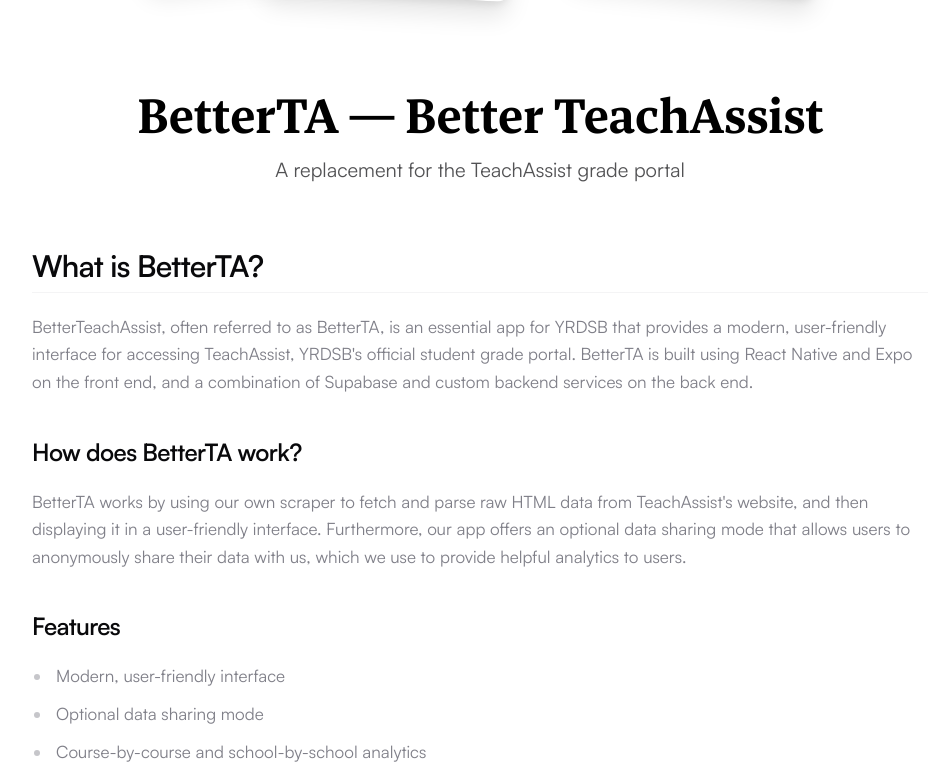
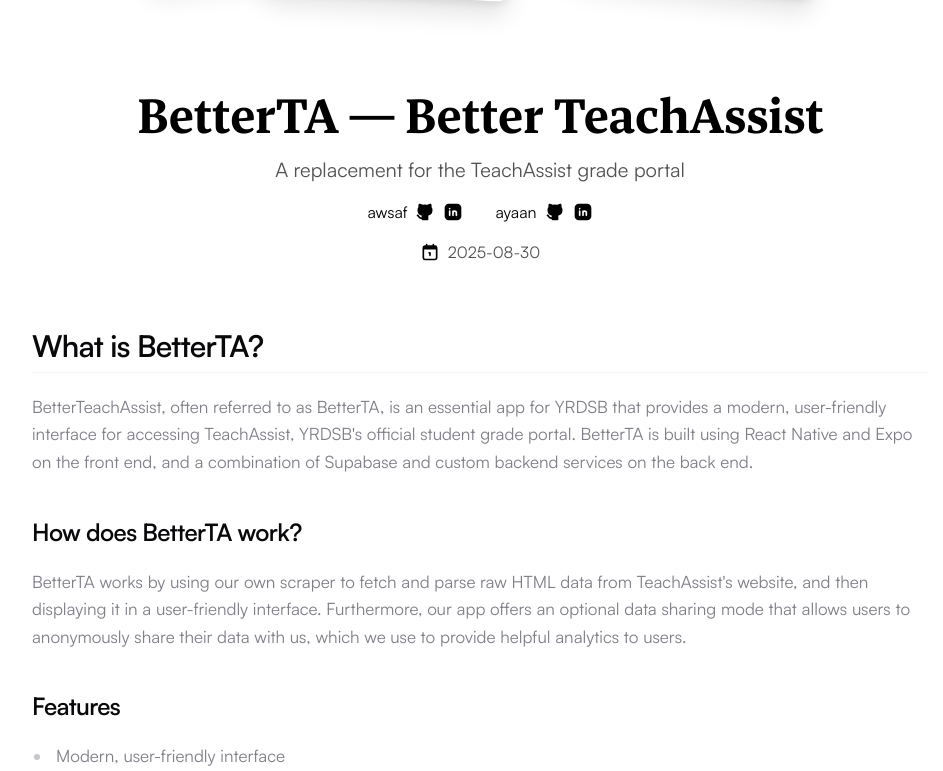
Before and after one commit to CDX-1/portfolio, a Next.js app: page /projects/betterta in a window 1280 px wide. Shown: the part 789-1560 px from the top of the page, without its empty margins (160-1103 px from the left). Built offline with nearby package versions, Linux system fonts and the light colour scheme.

Commit message:
added more metadata to project header

```diff
--- a/src/app/projects/[slug]/page.tsx
+++ b/src/app/projects/[slug]/page.tsx
@@ -2,6 +2,8 @@
 import { MDXRemote } from "next-mdx-remote/rsc";
 import { Metadata } from "next";
 import Image from "next/image";
+import { IconBrandGithubFilled, IconBrandLinkedinFilled, IconCalendarFilled, IconLinkFilled, IconMapPinFilled } from "@tabler/icons-react";
+import Link from "next/link";
 
 export async function generateStaticParams() {
     const projects = getAllProjects();
@@ -91,9 +93,59 @@
                     <h1 className="text-4xl md:text-5xl font-semibold font-bespoke tracking-tight">
                         {meta.title}
                     </h1>
+
                     <p className="text-lg md:text-xl text-foreground/70 max-w-2xl mx-auto">
                         {meta.description}
                     </p>
+
+                    <div className="flex justify-center items-center gap-8">
+                        {meta.author.map((author) => (
+                            <div className="flex gap-2 items-center" key={author.name}>
+                                <p>{author.name}</p>
+                                {author.github && (
+                                    <Link href={author.github} target="_blank">
+                                        <IconBrandGithubFilled className="size-5 hover:text-foreground/70" />
+                                    </Link>
+                                )}
+                                {author.linkedin && (
+                                    <Link href={author.linkedin} target="_blank">
+                                        <IconBrandLinkedinFilled className="size-5 hover:text-foreground/70" />
+                                    </Link>
+                                )}
+                            </div>
+                        ))}
+                    </div>
+
+                    <div className="flex justify-center items-center gap-8">
+                        {meta.location && (
+                            <div className="flex gap-2 items-center">
+                                <IconMapPinFilled className="size-5" />
+                                <p className="text-sm md:text-base text-foreground/70">{meta.location}</p>
+                            </div>
+                        )}
+                        <div className="flex gap-2 items-center">
+                            <IconCalendarFilled className="size-5" />
+                            <p className="text-sm md:text-base text-foreground/70">{meta.date}</p>
+                        </div>
+                    </div>
+
+                    {(meta.github || meta.devpost) && (
+                        <div className="flex justify-center items-center gap-8">
+                            {meta.github && (
+                                <Link href={meta.github} target="_blank" className="flex items-center gap-2 group">
+                                    <IconBrandGithubFilled className="size-5 group-hover:text-foreground/70 transition-colors duration-200" />
+                                    <span className="group-hover:text-foreground/70 transition-colors duration-200">View Source</span>
+                                </Link>
+                            )}
+
+                            {meta.devpost && (
+                                <Link href={meta.devpost} target="_blank" className="flex items-center gap-2 group">
+                                    <IconLinkFilled className="size-5 group-hover:text-foreground/70 transition-colors duration-200" />
+                                    <span className="group-hover:text-foreground/70 transition-colors duration-200">View on Devpost</span>
+                                </Link>
+                            )}
+                        </div>
+                    )}
                 </div>
 
                 {/* MDX Article */}
--- a/src/lib/mdx.tsx
+++ b/src/lib/mdx.tsx
@@ -16,7 +16,7 @@
 export type Author = {
     name: string;
     github?: string;
-    linked?: string;
+    linkedin?: string;
 }
 
 export type ProjectMeta = {
```
